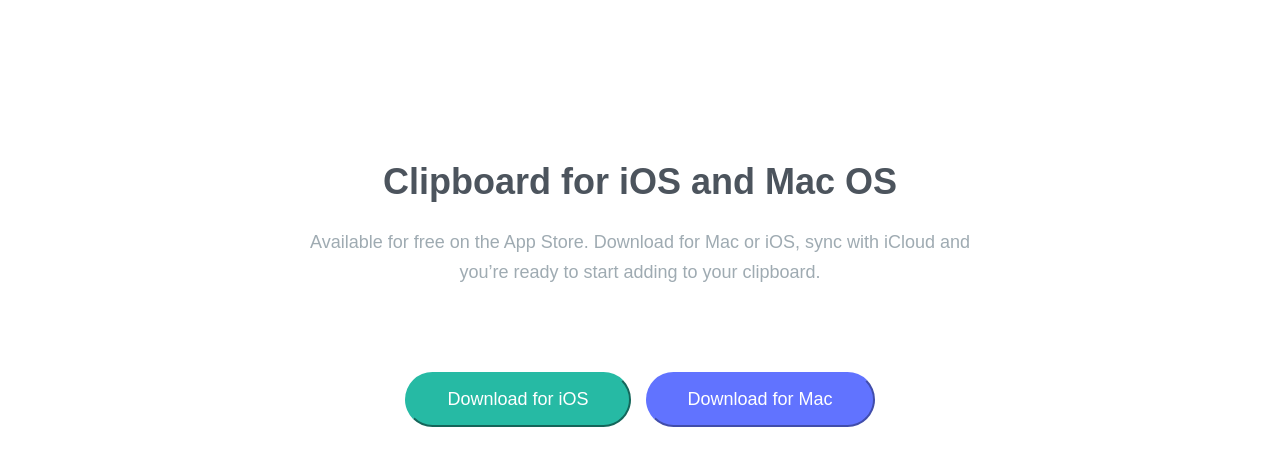
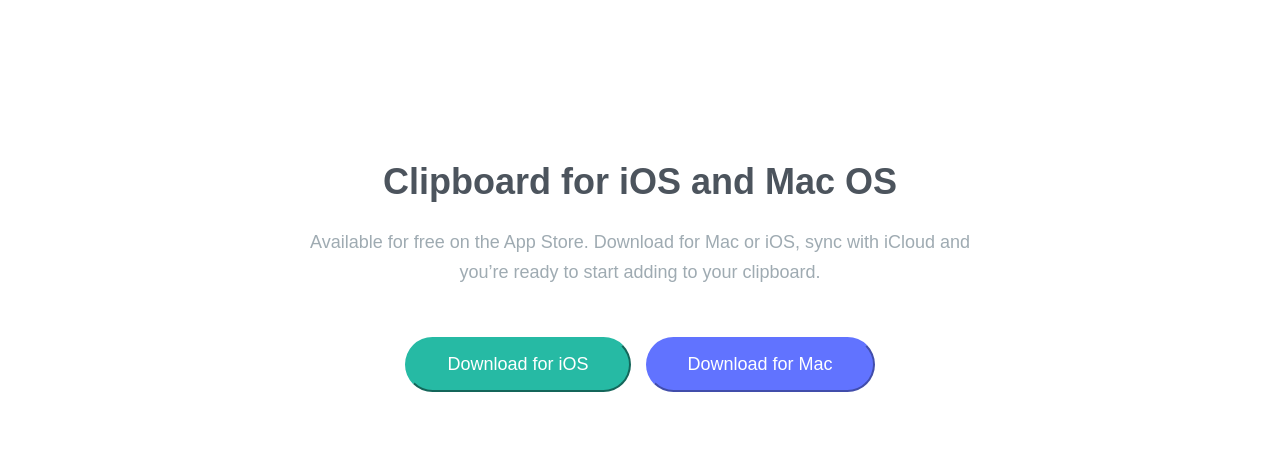
Before and after one commit to daniel-web-developer/clipboard-landing-page, a plain HTML site: page index.html in a window 1280 px wide. Shown: the part 3152-3618 px from the top of the page. Before the commit the page ends 3579 px from the top, so only its background shows below. Drawn offline with Linux system fonts and the light colour scheme; a web font is replaced by a local one.

Commit message:
almost there

```diff
--- a/index.html
+++ b/index.html
@@ -136,7 +136,7 @@
   <div class="flex flex-dir-column available section">
     <p class="section-title text-align">Clipboard for iOS and Mac OS</p>
     <div class="flex flex-justcont-center">
-      <p class="section-sub-t text-align text-paragraph-c">Available for free on the App Store. Download for Mac or iOS, sync with iCloud
+      <p class="section-sub-t text-align text-paragraph-c available-text">Available for free on the App Store. Download for Mac or iOS, sync with iCloud
         and you’re ready to start adding to your clipboard.
       </p>
     </div>
--- a/scss/globals/_main.scss
+++ b/scss/globals/_main.scss
@@ -231,6 +231,11 @@ body{
 
 .available{
     padding-top: 170px;
+    padding-bottom: 170px;
+
+    &-text{
+        padding-bottom: 50px;
+    }
 
     button{
         margin-top: 0;
```
Also changed, not shown: static/style.css, 1 other file.
